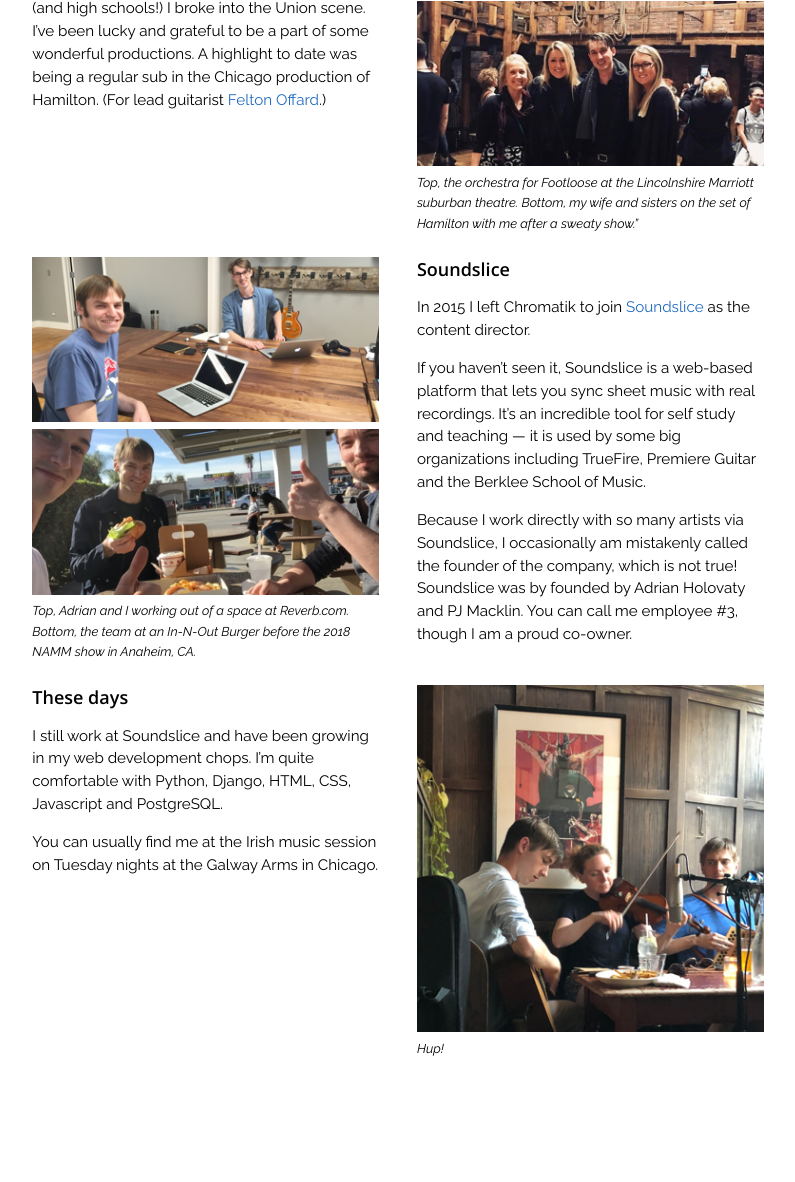
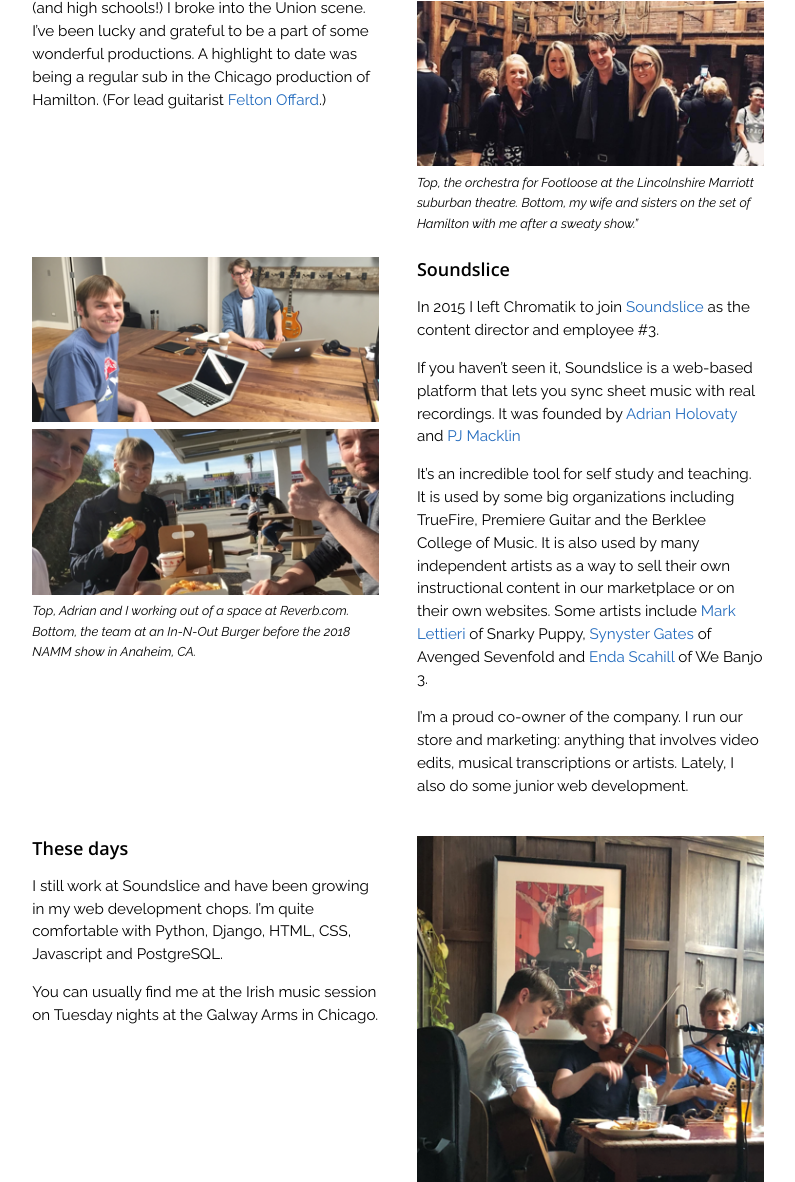
Before and after one commit to thecaprad/coreyguitar, a Django app: template website/templates/website/bio.html in a window 1280 px wide. Shown: the part 2312-3494 px from the top of the page, without its empty margins (242-1037 px from the left). Before the commit the page ends 3368 px from the top, so only its background shows below. Run offline with Django 3.2, Linux system fonts and the light colour scheme; the template is opened without the code that fills it, so the values that code supplies are empty.

Commit message:
Fleshed out Soundslice portion of bio

```diff
--- a/website/templates/website/bio.html
+++ b/website/templates/website/bio.html
@@ -96,13 +96,17 @@
         <section class="bio-row">
             <div class="bio-box-a">
                 <h2>Soundslice</h2>
-                <p>In 2015 I left Chromatik to join <a href="https://www.soundslice.com/">Soundslice</a> as the content director.</p>
+                <p>In 2015 I left Chromatik to join <a href="https://www.soundslice.com/" target="_blank">Soundslice</a> as the content director and employee #3.</p>
                 <p>
-                    If you haven’t seen it, Soundslice is a web-based platform that lets you sync sheet music with real recordings. It’s an incredible tool for self study and teaching — it is used by some big organizations including TrueFire, Premiere Guitar and the Berklee School of Music.
+                    If you haven’t seen it, Soundslice is a web-based platform that lets you sync sheet music with real recordings. It was founded by <a href="http://www.holovaty.com/" target="_blank">Adrian Holovaty</a> and <a href="https://www.pjmacklin.com/" target="_blank">PJ Macklin</a>
                 </p>
                 <p>
-                    Because I work directly with so many artists via Soundslice, I occasionally am mistakenly called the founder of the company, which is not true! Soundslice was by founded by Adrian Holovaty and PJ Macklin. You can call me employee #3, though I am a proud co-owner.
+                    It’s an incredible tool for self study and teaching. It is used by some big organizations including TrueFire, Premiere Guitar and the Berklee College of Music. It is also used by many independent artists as a way to sell their own instructional content in our marketplace or on their own websites. Some artists include <a href="https://www.marklettieri.com/" target="_blank">Mark Lettieri</a> of Snarky Puppy, <a href="https://synner.com/home/" target="_blank">Synyster Gates</a> of Avenged Sevenfold and <a href="https://www.endascahill.com/" target="_blank">Enda Scahill</a> of We Banjo 3.
                 </p>
+                <p>
+                    I’m a proud co-owner of the company. I run our store and marketing: anything that involves video edits, musical transcriptions or artists. Lately, I also do some junior web development.
+                </p>
+
             </div>
             <div class="bio-box-b">
                 <figure>
```
